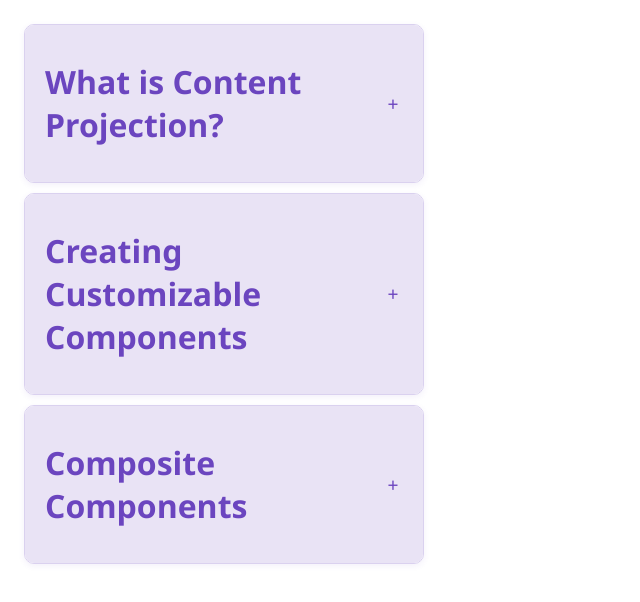
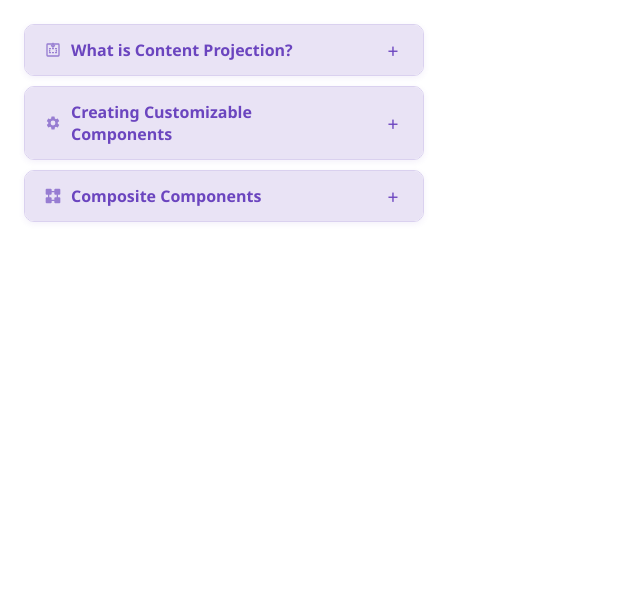
Before and after one commit to kobi-hari-udemy/reusable-angular-components, an Angular app in the folder demo/05. fun-with-content/: page / in a window 1280 px wide. Shown: the top 602 px of the page, without its empty margins (0-640 px from the left). Built offline with nearby package versions, Linux system fonts and the light colour scheme.

Commit message:
S04L07 - Content Selection using Attributes

```diff
--- a/demo/05. fun-with-content/src/app/app.html
+++ b/demo/05. fun-with-content/src/app/app.html
@@ -1,5 +1,8 @@
 <app-expander>
-  <h1>What is Content Projection?</h1>
+  <span expander-header>
+    <app-icon name="projection" />
+    What is Content Projection?</span
+  >
   <h2>The Core Idea</h2>
   <p>
     Content projection is a pattern in Angular that allows a component to
@@ -18,7 +21,11 @@
 </app-expander>
 
 <app-expander>
-  <h1>Creating Customizable Components</h1>
+  <span expander-header>
+    <app-icon name="cogwheel" />
+
+    Creating Customizable Components</span
+  >
   <h2>Beyond Inputs</h2>
   <p>
     Instead of relying on <strong>inputs for every visual variation</strong>, a component can expose
@@ -35,7 +42,10 @@
 </app-expander>
 
 <app-expander>
-  <h1>Composite Components</h1>
+  <span expander-header>
+    <app-icon name="modularity" />
+    Composite Components</span
+  >
   <h2>Composition Over Configuration</h2>
   <p>
     Composite components take reusability further by
--- a/demo/05. fun-with-content/src/app/app.scss
+++ b/demo/05. fun-with-content/src/app/app.scss
@@ -9,3 +9,14 @@
     width: 400px;
   }
 }
+
+span[expander-header] {
+  display: flex;
+  flex-direction: row;
+  align-items: center;
+  gap: 10px;
+
+  app-icon {
+    color: var(--p-04);
+  }
+}
--- a/demo/05. fun-with-content/src/app/app.ts
+++ b/demo/05. fun-with-content/src/app/app.ts
@@ -1,9 +1,10 @@
 import { Component } from '@angular/core';
 import { ExpanderComponent } from './components/expander/expander';
+import { Icon } from './components/icon/icon';
 
 @Component({
   selector: 'app-root',
-  imports: [ExpanderComponent],
+  imports: [ExpanderComponent, Icon],
   templateUrl: './app.html',
   styleUrl: './app.scss'
 })
--- a/demo/05. fun-with-content/src/app/components/expander/expander.html
+++ b/demo/05. fun-with-content/src/app/components/expander/expander.html
@@ -1,5 +1,5 @@
 <div class="header-area">
-  <ng-content select="h1"/>
+  <ng-content select="[expander-header]"/>
 </div>
 <div class="toggle-area">
   <button (click)="toggle()">
```
